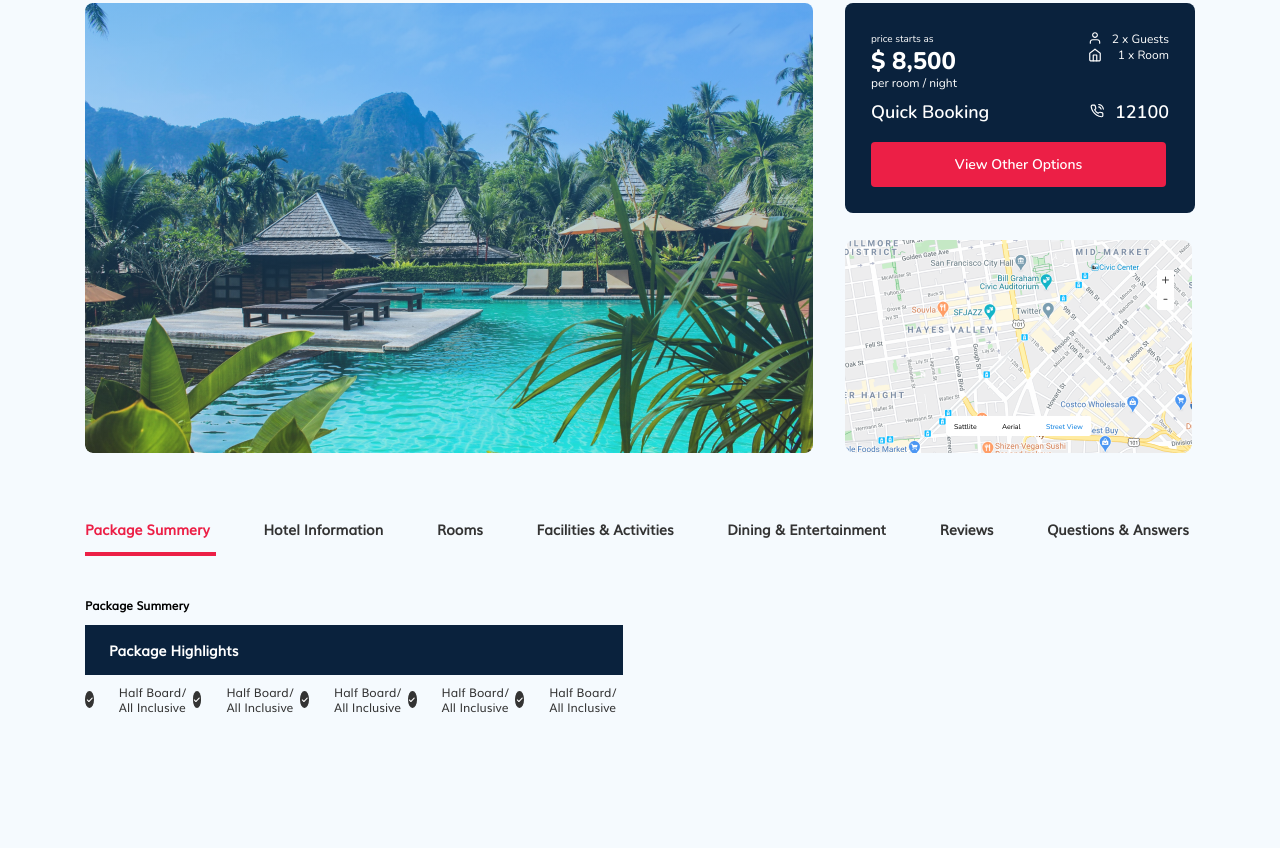
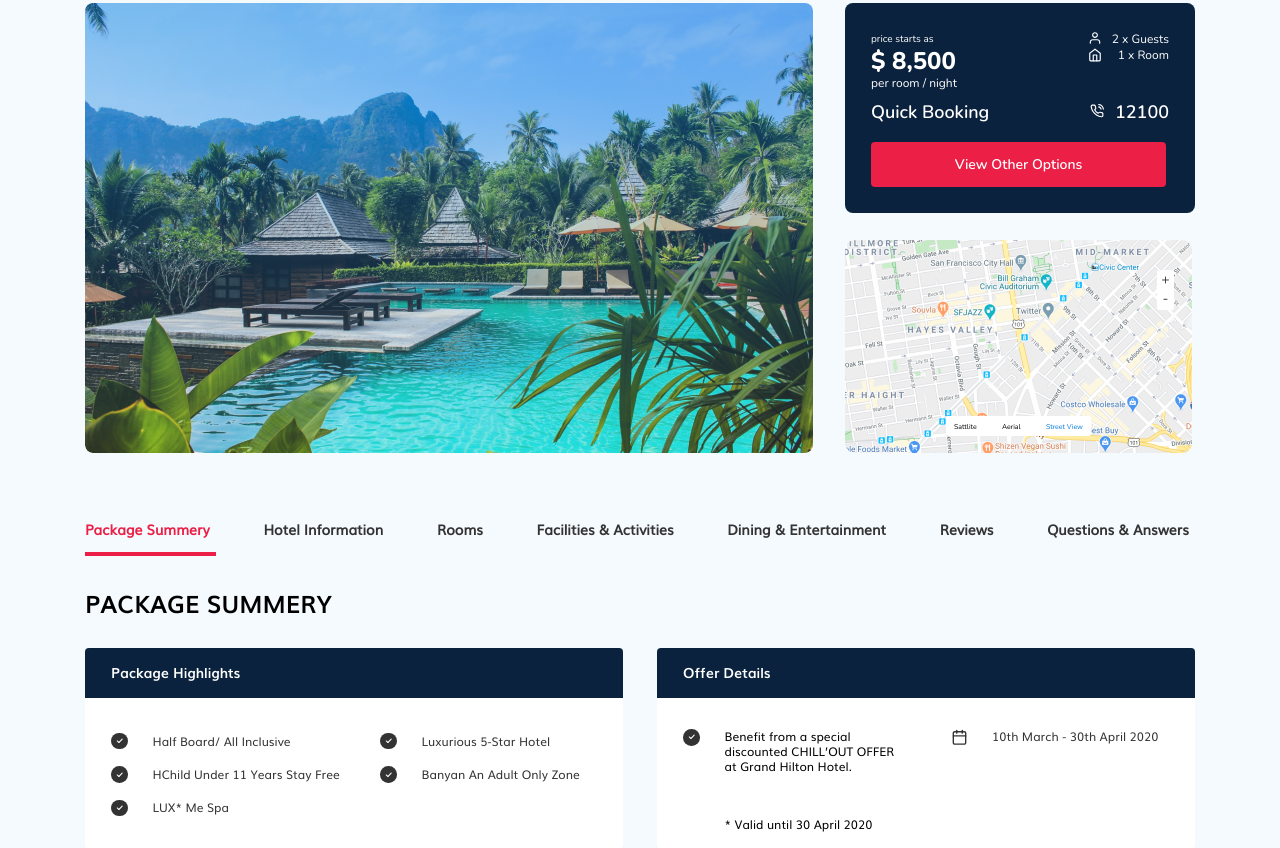
Before and after one commit to tanquangyds/quang-htmlcss, a plain HTML site: page hotel_booking_project/index.html in a window 1280 px wide. Shown: the part 407-1255 px from the top of the page. Before the commit the page ends 1132 px from the top, so only its background shows below. Drawn offline with nearby package versions, Linux system fonts and the light colour scheme.

Commit message:
body summery

```diff
--- a/hotel_booking_project/assets/css/base.css
+++ b/hotel_booking_project/assets/css/base.css
@@ -1,6 +1,11 @@
 @font-face {
     src: url(../font/muli-webfont.woff2);
     font-family: Muli;
+}
+
+@font-face {
+    src: url(../font/muli-bold-webfont.woff2);
+    font-family: Muli-bold;
 }
 
 :root {
--- a/hotel_booking_project/assets/css/main.css
+++ b/hotel_booking_project/assets/css/main.css
@@ -458,7 +458,7 @@
 
 .main__bodynav {
     margin-top: 67px;
-    margin-bottom: 60px;
+    margin-bottom: 50px;
 }
 
 .main__bodynav-wrap {
@@ -487,17 +487,25 @@
     color: var(--primary-color);
     border-bottom: 4px solid var(--primary-color);
 }
-/* body summery */
+/* body summery for left element */
 
-.main__body {
-
-}
-.main__body-overview {
-
+.main__body h3 {
+    font-family: Muli-bold;
+    font-size: 2.4rem;
+    line-height: 3.0rem;
+    margin: 30px 0px;
 }
 
-.body-overview__highlights {
+.main__body-overview {
+    display: flex;
+    justify-content: space-between;
+}
+
+.body-overview__modal {
     width: 538px;
+    height: 200px;
+    border-radius: 4px;
+    overflow: hidden;
 }
 
 .body-overview__header {
@@ -510,23 +518,61 @@
 }
 
 .body-overview__header h4{
-    font-weight: bold;
-    font-size: 14px;
-    line-height: 18px;color: var(--white-color);
-    margin-left: 24px;
+    font-family: Muli-bold;
+    font-size: 1.4rem;
+    line-height: 1.8rem;
+    color: var(--white-color);
+    margin-left: 26px;
 }
 .body-overview__list {
     padding-left: 0px;
     display: flex;
-    align-items: center;
+    flex-wrap: wrap;
+    align-content: space-evenly;
+    width: 100%;
+    height: 150px;
+    padding: 18px 0px 15px;
+    background-color: var(--white-color);
+    margin: 0px;
 }
 
 .body-overview__list-item {
     list-style: none;
     display: flex;
     align-items: center;
+    width: 50%;
+    padding-left: 26px;
 }
 
 .body-overview__list-item-icon {
     margin-right: 25px;
 }
+
+/* body summery - modify for right element */
+.body-overview__list-item--modify {
+    list-style: none;
+    display: flex;
+    align-items: flex-start;
+    width: 50%;
+    padding-left: 26px
+}
+
+.body-overview__list--modify {
+    padding-top: 30px;
+}
+
+.body-overview__list-item--modify-text{
+    width: 170px;
+    height: 103px;
+    display: flex;
+    flex-direction: column;
+    justify-content: space-between;
+
+}
+
+.body-overview__list-item--modify-text p {
+    margin: 0px;
+    font-size: 1.2rem;
+    line-height: 1.5rem;
+    text-align: left;
+}
--- a/hotel_booking_project/index.html
+++ b/hotel_booking_project/index.html
@@ -258,9 +258,9 @@
             </nav>
             <!-- body summery -->
             <div class="main__body grid">
-                <h3>Package Summery</h3>
+                <h3>PACKAGE SUMMERY</h3>
                 <div class="main__body-overview">
-                    <div class="body-overview__highlights">
+                    <div class="body-overview__modal">
                         <div class="body-overview__header">
                             <h4>Package Highlights</h4>
                         </div>
@@ -279,7 +279,7 @@
                                         <path fill-rule="evenodd" clip-rule="evenodd" d="M8.98302 1.03223C9.27592 1.32512 9.27592 1.79999 8.98302 2.09289L4.32769 6.96789C4.0348 7.26078 3.55993 7.26078 3.26703 6.96789L1.01703 4.71789C0.72414 4.425 0.72414 3.95012 1.01703 3.65723C1.30993 3.36433 1.7848 3.36433 2.07769 3.65723L3.79736 5.3769L7.92236 1.03223C8.21526 0.739333 8.69013 0.739333 8.98302 1.03223Z" fill="white"/>
                                     </svg>
                                 </div>
-                                <span class="check-list" class="">Half Board/ All Inclusive</span>
+                                <span class="check-list" class="">Luxurious 5-Star Hotel</span>
                             </li>
                             <li class="body-overview__list-item">
                                 <div class="icon__checked body-overview__list-item-icon">
@@ -287,7 +287,7 @@
                                         <path fill-rule="evenodd" clip-rule="evenodd" d="M8.98302 1.03223C9.27592 1.32512 9.27592 1.79999 8.98302 2.09289L4.32769 6.96789C4.0348 7.26078 3.55993 7.26078 3.26703 6.96789L1.01703 4.71789C0.72414 4.425 0.72414 3.95012 1.01703 3.65723C1.30993 3.36433 1.7848 3.36433 2.07769 3.65723L3.79736 5.3769L7.92236 1.03223C8.21526 0.739333 8.69013 0.739333 8.98302 1.03223Z" fill="white"/>
                                     </svg>
                                 </div>
-                                <span class="check-list" class="">Half Board/ All Inclusive</span>
+                                <span class="check-list" class="">HChild Under 11 Years Stay Free</span>
                             </li>
                             <li class="body-overview__list-item">
                                 <div class="icon__checked body-overview__list-item-icon">
@@ -295,7 +295,7 @@
                                         <path fill-rule="evenodd" clip-rule="evenodd" d="M8.98302 1.03223C9.27592 1.32512 9.27592 1.79999 8.98302 2.09289L4.32769 6.96789C4.0348 7.26078 3.55993 7.26078 3.26703 6.96789L1.01703 4.71789C0.72414 4.425 0.72414 3.95012 1.01703 3.65723C1.30993 3.36433 1.7848 3.36433 2.07769 3.65723L3.79736 5.3769L7.92236 1.03223C8.21526 0.739333 8.69013 0.739333 8.98302 1.03223Z" fill="white"/>
                                     </svg>
                                 </div>
-                                <span class="check-list" class="">Half Board/ All Inclusive</span>
+                                <span class="check-list" class="">Banyan An Adult Only Zone</span>
                             </li>
                             <li class="body-overview__list-item">
                                 <div class="icon__checked body-overview__list-item-icon">
@@ -303,16 +303,42 @@
                                         <path fill-rule="evenodd" clip-rule="evenodd" d="M8.98302 1.03223C9.27592 1.32512 9.27592 1.79999 8.98302 2.09289L4.32769 6.96789C4.0348 7.26078 3.55993 7.26078 3.26703 6.96789L1.01703 4.71789C0.72414 4.425 0.72414 3.95012 1.01703 3.65723C1.30993 3.36433 1.7848 3.36433 2.07769 3.65723L3.79736 5.3769L7.92236 1.03223C8.21526 0.739333 8.69013 0.739333 8.98302 1.03223Z" fill="white"/>
                                     </svg>
                                 </div>
-                                <span class="check-list" class="">Half Board/ All Inclusive</span>
+                                <span class="check-list" class="">LUX* Me Spa</span>
                             </li>
                         </ul>
                     </div>
-                    <div class="main__body-overview-modal body-overview__offer">
+                    <div class="body-overview__modal">
+                        <div class="body-overview__header">
+                            <h4>Offer Details</h4>
+                        </div>
+                        <ul class="body-overview__list body-overview__list--modify">
+                            <li class="body-overview__list-item--modify">
+                                <div class="icon__checked body-overview__list-item-icon">
+                                    <svg width="7.47" height="5.67" viewBox="0 0 10 8" fill="none" xmlns="http://www.w3.org/2000/svg">
+                                        <path fill-rule="evenodd" clip-rule="evenodd" d="M8.98302 1.03223C9.27592 1.32512 9.27592 1.79999 8.98302 2.09289L4.32769 6.96789C4.0348 7.26078 3.55993 7.26078 3.26703 6.96789L1.01703 4.71789C0.72414 4.425 0.72414 3.95012 1.01703 3.65723C1.30993 3.36433 1.7848 3.36433 2.07769 3.65723L3.79736 5.3769L7.92236 1.03223C8.21526 0.739333 8.69013 0.739333 8.98302 1.03223Z" fill="white"/>
+                                    </svg>
+                                </div>
+                                <div class="body-overview__list-item--modify-text">
+                                    <p>Benefit from a special discounted CHILL’OUT OFFER at Grand Hilton Hotel.</p>
+                                    <p>* Valid until 30 April 2020</p>
+                                </div>
 
-
-
+                            </li>
+                            <li class="body-overview__list-item body-overview__list-item--modify">
+                                <div class="body-overview__list-item-icon">
+                                    <svg width="15" height="16.5" viewBox="0 0 16 18" fill="none" xmlns="http://www.w3.org/2000/svg">
+                                        <path fill-rule="evenodd" clip-rule="evenodd" d="M2.75 3.75C2.33579 3.75 2 4.08579 2 4.5V15C2 15.4142 2.33579 15.75 2.75 15.75H13.25C13.6642 15.75 14 15.4142 14 15V4.5C14 4.08579 13.6642 3.75 13.25 3.75H2.75ZM0.5 4.5C0.5 3.25736 1.50736 2.25 2.75 2.25H13.25C14.4926 2.25 15.5 3.25736 15.5 4.5V15C15.5 16.2426 14.4926 17.25 13.25 17.25H2.75C1.50736 17.25 0.5 16.2426 0.5 15V4.5Z" fill="#333333"/>
+                                        <path fill-rule="evenodd" clip-rule="evenodd" d="M11 0.75C11.4142 0.75 11.75 1.08579 11.75 1.5V4.5C11.75 4.91421 11.4142 5.25 11 5.25C10.5858 5.25 10.25 4.91421 10.25 4.5V1.5C10.25 1.08579 10.5858 0.75 11 0.75Z" fill="#333333"/>
+                                        <path fill-rule="evenodd" clip-rule="evenodd" d="M5 0.75C5.41421 0.75 5.75 1.08579 5.75 1.5V4.5C5.75 4.91421 5.41421 5.25 5 5.25C4.58579 5.25 4.25 4.91421 4.25 4.5V1.5C4.25 1.08579 4.58579 0.75 5 0.75Z" fill="#333333"/>
+                                        <path fill-rule="evenodd" clip-rule="evenodd" d="M0.5 7.5C0.5 7.08579 0.835786 6.75 1.25 6.75H14.75C15.1642 6.75 15.5 7.08579 15.5 7.5C15.5 7.91421 15.1642 8.25 14.75 8.25H1.25C0.835786 8.25 0.5 7.91421 0.5 7.5Z" fill="#333333"/>
+                                    </svg>
+                                </div>
+                                <span class="check-list" class="">10th March - 30th April 2020</span>
+                            </li>
+                        </ul>
                     </div>
                 </div>
+
             </div>
         </div>
 
```
